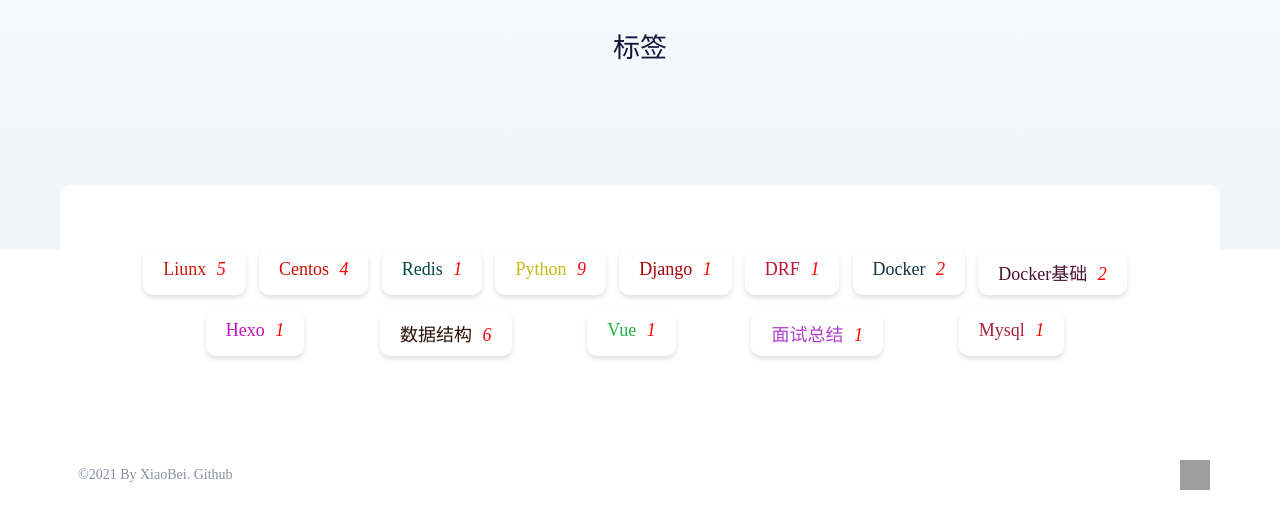
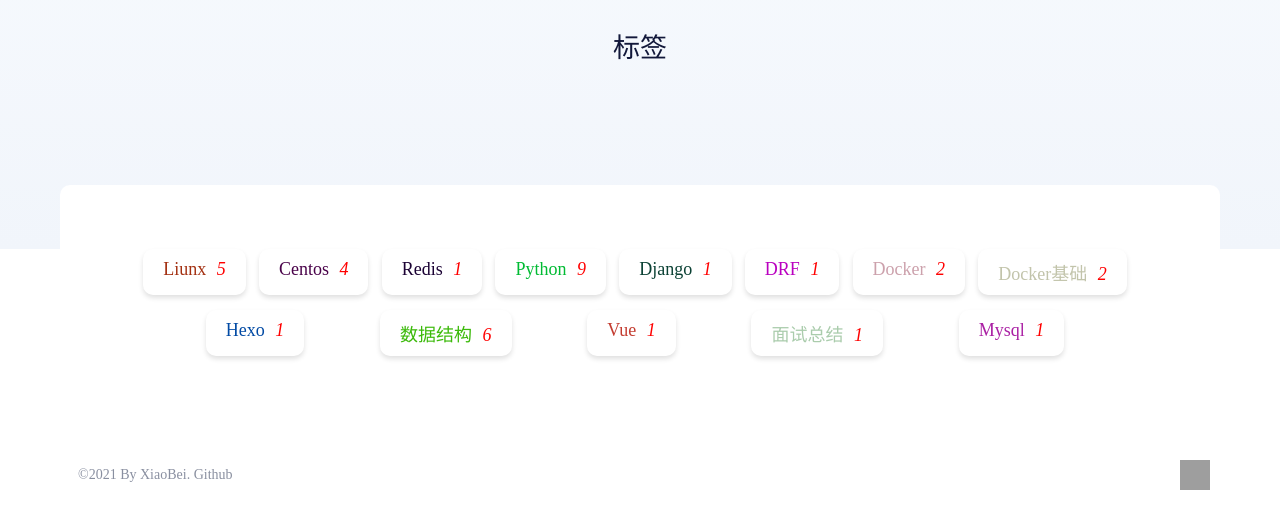
Before and after one commit to LaoJiuGua/LaoJiuGua.github.io, a plain HTML site: page tags/index.html in a window 1280 px wide. Shown: the part 258-786 px from the top of the page. Drawn offline with Linux system fonts and the light colour scheme; grey boxes are pictures that could not be loaded.

Commit message:
Site updated: 2021-05-27 14:39:07

```diff
--- a/tags/index.html
+++ b/tags/index.html
@@ -270,91 +270,91 @@
 
 
             <a href="Liunx" class="Liunx" value="Liunx">
-                <span style='color: #c31b0a'>Liunx <i>5</i> </span>
+                <span style='color: #a33011'>Liunx <i>5</i> </span>
             </a>
 
 
 
 
             <a href="Centos" class="Centos" value="Centos">
-                <span style='color: #ca1101'>Centos <i>4</i> </span>
+                <span style='color: #4a034a'>Centos <i>4</i> </span>
             </a>
 
 
 
 
             <a href="Redis" class="Redis" value="Redis">
-                <span style='color: #004a43'>Redis <i>1</i> </span>
+                <span style='color: #1b0234'>Redis <i>1</i> </span>
             </a>
 
 
 
 
             <a href="Python" class="Python" value="Python">
-                <span style='color: #c4bb14'>Python <i>9</i> </span>
+                <span style='color: #00bb33'>Python <i>9</i> </span>
             </a>
 
 
 
 
             <a href="Django" class="Django" value="Django">
-                <span style='color: #a20303'>Django <i>1</i> </span>
+                <span style='color: #0b4134'>Django <i>1</i> </span>
             </a>
 
 
 
 
             <a href="DRF" class="DRF" value="DRF">
-                <span style='color: #c2123a'>DRF <i>1</i> </span>
+                <span style='color: #ba00c0'>DRF <i>1</i> </span>
             </a>
 
 
 
 
             <a href="Docker" class="Docker" value="Docker">
-                <span style='color: #143441'>Docker <i>2</i> </span>
+                <span style='color: #cca1ac'>Docker <i>2</i> </span>
             </a>
 
 
 
 
             <a href="Docker基础" class="Docker基础" value="Docker基础">
-                <span style='color: #4b1431'>Docker基础 <i>2</i> </span>
+                <span style='color: #c2c4ab'>Docker基础 <i>2</i> </span>
             </a>
 
 
 
 
             <a href="Hexo" class="Hexo" value="Hexo">
-                <span style='color: #c113bc'>Hexo <i>1</i> </span>
+                <span style='color: #024aa4'>Hexo <i>1</i> </span>
             </a>
 
 
 
 
             <a href="数据结构" class="数据结构" value="数据结构">
-                <span style='color: #2c1304'>数据结构 <i>6</i> </span>
+                <span style='color: #3cba0b'>数据结构 <i>6</i> </span>
             </a>
 
 
 
 
             <a href="Vue" class="Vue" value="Vue">
-                <span style='color: #1bb444'>Vue <i>1</i> </span>
+                <span style='color: #c33c30'>Vue <i>1</i> </span>
             </a>
 
 
 
 
             <a href="面试总结" class="面试总结" value="面试总结">
-                <span style='color: #b040cc'>面试总结 <i>1</i> </span>
+                <span style='color: #aaccac'>面试总结 <i>1</i> </span>
             </a>
 
 
 
 
             <a href="Mysql" class="Mysql" value="Mysql">
-                <span style='color: #aa213c'>Mysql <i>1</i> </span>
+                <span style='color: #aa20a4'>Mysql <i>1</i> </span>
             </a>
 
 
```
Also changed, not shown: categories/index.html (+18 -18 lines).
